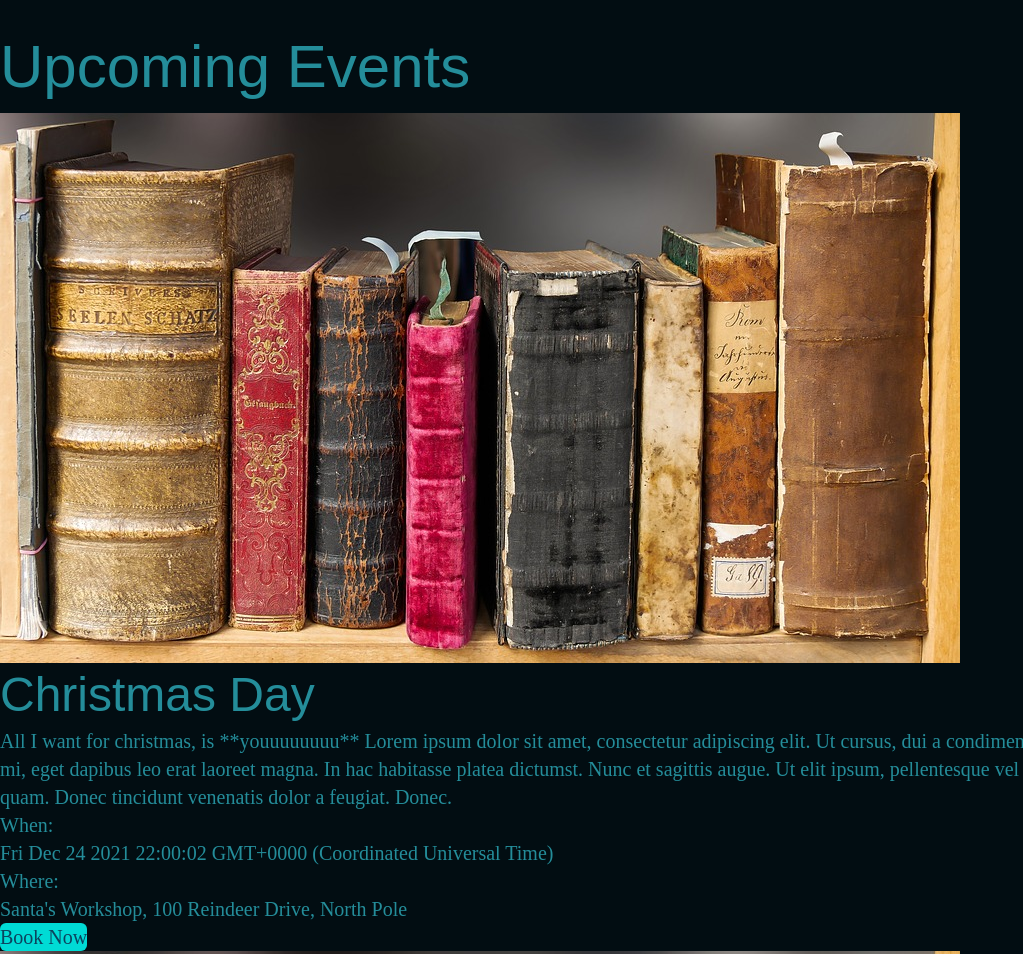
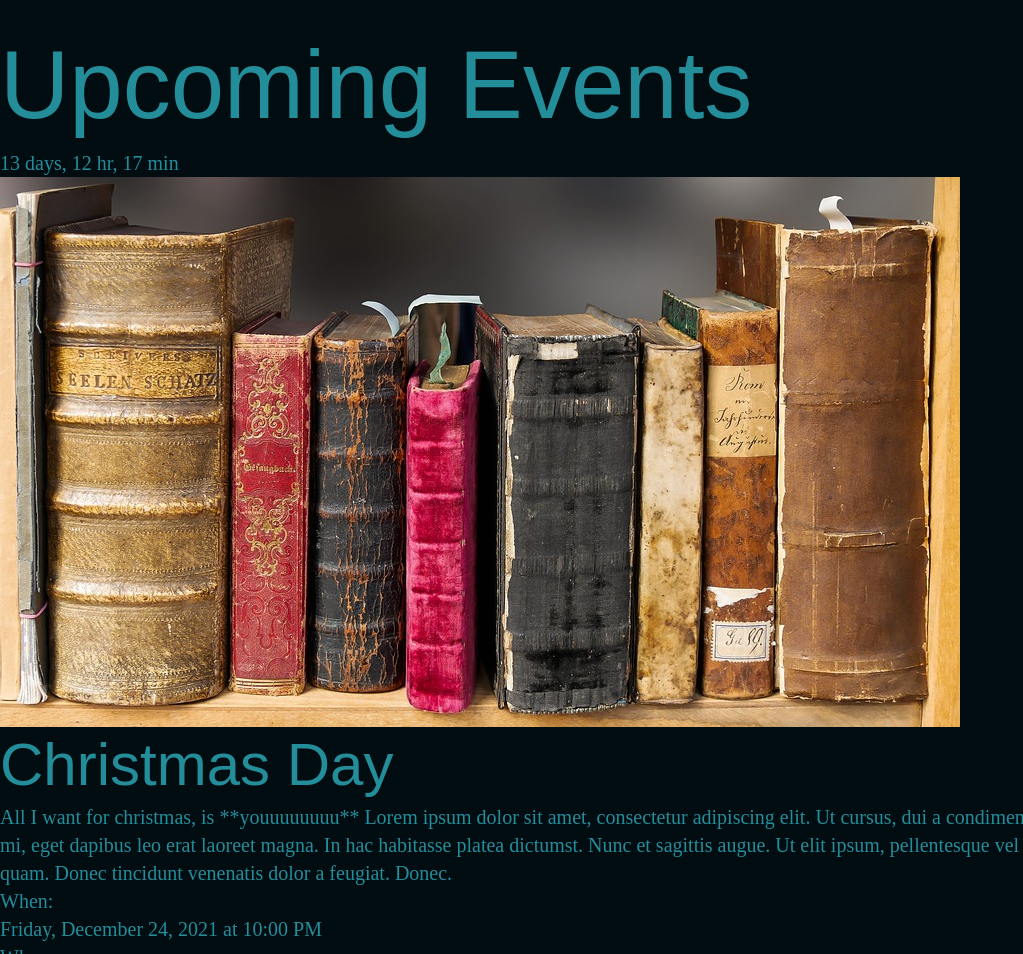
Before and after one commit to zapscribbles/over-the-moon, an Eleventy site: page src/index.njk in a window 1280 px wide. Shown: the part 1287-2241 px from the top of the page, without its empty margins (0-1023 px from the left). Built offline with nearby package versions, Linux system fonts and the light colour scheme; Eleventy itself is replaced by a stand-in of ours; files that its build step writes are made by us from their sources; a web font is replaced by a local one.

Commit message:
Added countdown timer
Closes #3

```diff
--- a/src/index.njk
+++ b/src/index.njk
@@ -13,12 +13,24 @@ eleventyNavigation:
 </div>
 
 <div class="">
-    <h1>Upcoming Events</h1>
+    <h1 class="mt-20 mb-10">Upcoming Events</h1>
     <div class="flex flex-col gap-10">
         {% for event in collections.events %}
-            <div class="flex gap-5 p-5 bg-darkHighlight bg-opacity-10 rounded-xl">
-                <div class="w-64 h-64 flex-shrink-0 ">
-                    <img class="h-full w-full object-cover rounded-xl" src="{{ event.data.featuredImage }}"/>
+            <div class="flex gap-5 p-5 bg-darkHighlight bg-opacity-10 rounded-xl" x-data="timer(new Date('{{ event.data.datetime }}'))">
+                <div class="flex flex-col gap-5">
+                    <div class="text-2xl text-center text-light">
+                        <span>
+                            <span x-text="time().days"></span> days,
+                            </span>
+                        <span>
+                            <span x-text="time().hours"></span> hr,</span>
+                        <span>
+                            <span x-text="time().minutes"></span> min</span>
+                        {# <span><span x-text="time().seconds"></span> sec</span> #}
+                    </div>
+                    <div class="w-64 h-64 flex-shrink-0 ">
+                        <img class="h-full w-full object-cover rounded-xl" src="{{ event.data.featuredImage }}"/>
+                    </div>
                 </div>
                 <div class="flex flex-col items-start gap-5">
                     <h2>
@@ -27,7 +39,7 @@ eleventyNavigation:
                     <div class="">{{ event.data.description }}</div>
                     <div class="flex gap-3">
                         <div class="font-extrabold">When:</div>
-                        <div class="">{{ event.data.datetime }}</div>
+                        <div class="" x-text="expiry.toLocaleDateString('en-US', { weekday: 'long', year: 'numeric', month: 'long', day: 'numeric', hour: 'numeric', minute: 'numeric' })"></div>
                     </div>
                     <div class="flex gap-3">
                         <div class="font-extrabold">Where:</div>
@@ -39,3 +51,66 @@ eleventyNavigation:
         {% endfor %}
     </div>
 </div>
+
+<script>
+    function timer(expiry) {
+        return {
+            expiry: expiry,
+            remaining: null,
+            init() {
+                this.setRemaining()
+                setInterval(() => {
+                    this.setRemaining();
+                }, 1000);
+            },
+            setRemaining() {
+                const diff = this.expiry - new Date().getTime();
+                this.remaining = parseInt(diff / 1000);
+            },
+            days() {
+                return {
+                    value: this.remaining / 86400,
+                    remaining: this.remaining % 86400
+                };
+            },
+            hours() {
+                return {
+                    value: this
+                        .days()
+                        .remaining / 3600,
+                    remaining: this
+                        .days()
+                        .remaining % 3600
+                };
+            },
+            minutes() {
+                return {
+                    value: this
+                        .hours()
+                        .remaining / 60,
+                    remaining: this
+                        .hours()
+                        .remaining % 60
+                };
+            },
+            seconds() {
+                return {
+                    value: this
+                        .minutes()
+                        .remaining
+                };
+            },
+            format(value) {
+                return ("0" + parseInt(value)).slice(-2)
+            },
+            time() {
+                return {
+                    days: this.format(this.days().value),
+                    hours: this.format(this.hours().value),
+                    minutes: this.format(this.minutes().value),
+                    seconds: this.format(this.seconds().value)
+                }
+            }
+        }
+    }
+</script>
--- a/src/styles/main.css
+++ b/src/styles/main.css
@@ -24,11 +24,11 @@ h6 {
 }
 
 h1 {
-    @apply lg:text-6xl text-4xl my-4;
+    @apply lg:text-8xl text-4xl my-4;
 }
 
 h2 {
-    @apply lg:text-5xl text-2xl my-2;
+    @apply lg:text-6xl text-2xl my-2;
 }
 
 h3 {
```
